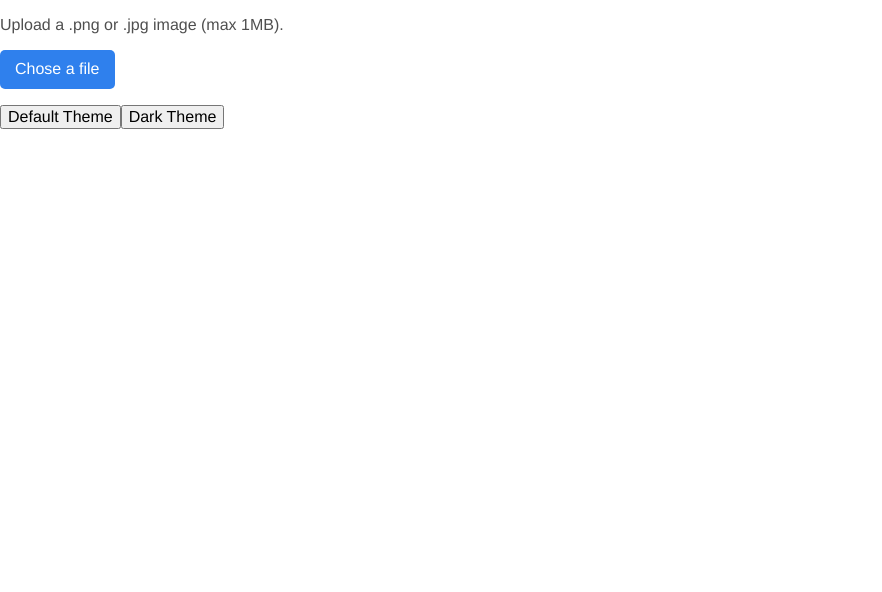
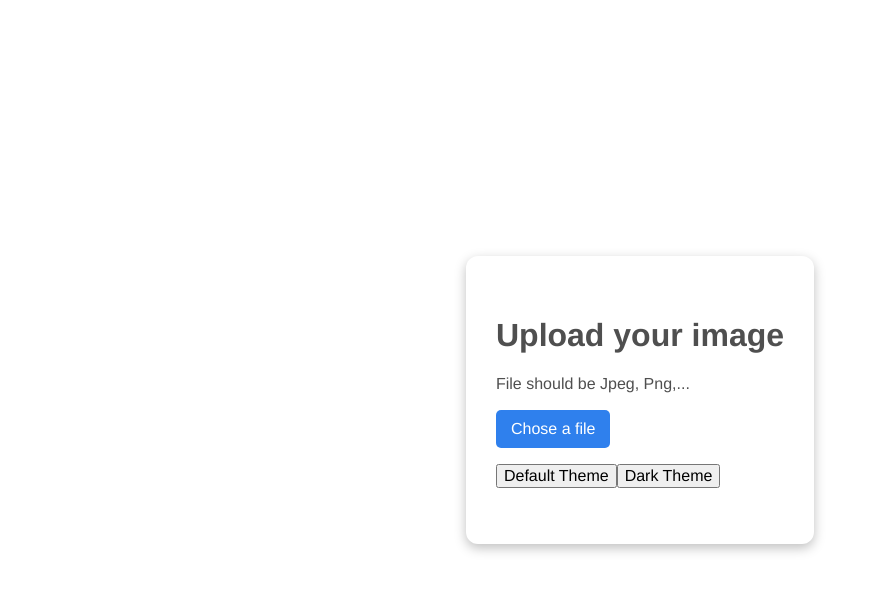
Before and after one commit to nilkesede/image-uploader, a Next.js app: page / in a window 1280 px wide. Shown: the top 592 px of the page, without its empty margins (0-882 px from the left). Built offline with nearby package versions, Linux system fonts and the light colour scheme.

Commit message:
feat: starting page layout

```diff
--- a/package.json
+++ b/package.json
@@ -27,6 +27,7 @@
   "devDependencies": {
     "@commitlint/cli": "^18.4.3",
     "@commitlint/config-conventional": "^18.4.3",
+    "@next/eslint-plugin-next": "^14.0.3",
     "@storybook/addon-essentials": "^7.5.3",
     "@storybook/addon-interactions": "^7.5.3",
     "@storybook/addon-links": "^7.5.3",
--- /dev/null
+++ b/src/components/Container/Container.tsx
@@ -0,0 +1,19 @@
+import styled from 'styled-components'
+import Card from '../Card'
+
+const Wrapper = styled.div`
+  display: flex;
+  flex-wrap: wrap;
+  flex-direction: column;
+  align-items: center;
+  justify-content: center;
+  height: 100%;
+`
+
+export default function Container({ children }: { children: React.ReactNode }) {
+  return (
+    <Wrapper>
+      <Card>{children}</Card>
+    </Wrapper>
+  )
+}
--- /dev/null
+++ b/src/components/Container/index.tsx
@@ -0,0 +1,3 @@
+import Container from './Container'
+
+export default Container
--- a/src/containers/Index/index.tsx
+++ b/src/containers/Index/index.tsx
@@ -1,8 +1,11 @@
 import { useRef } from 'react'
 import { useLocalStorage } from 'usehooks-ts'
+import Image from 'next/image'
+
+import { defaultTheme, darkTheme } from '../../styles/theme'
+import Button from '../../components/Button'
+import Container from '../../components/Container'
 import useLogic from './logic'
-import Button from '../../components/Button'
-import { defaultTheme, darkTheme } from '../../styles/theme'
 
 export default function Index() {
   const { uploadImage, image, url } = useLogic()
@@ -13,8 +16,9 @@ export default function Index() {
   }
 
   return (
-    <>
-      <p data-testid="input-label">Upload a .png or .jpg image (max 1MB).</p>
+    <Container>
+      <h1>Upload your image</h1>
+      <p data-testid="input-label">File should be Jpeg, Png,...</p>
       <Button label="Chose a file" onClick={onButtonClick} />
       <input
         onChange={uploadImage}
@@ -26,13 +30,13 @@ export default function Index() {
       {image && <p>{image}</p>}
       {url && (
         <p>
-          <img src={url} alt="uploaded" width="500" />
+          <Image src={url} alt="uploaded" width="500" />
         </p>
       )}
       <p>
         <button onClick={() => setTheme(defaultTheme)}>Default Theme</button>
         <button onClick={() => setTheme(darkTheme)}>Dark Theme</button>
       </p>
-    </>
+    </Container>
   )
 }
--- a/src/pages/_app.tsx
+++ b/src/pages/_app.tsx
@@ -1,7 +1,7 @@
-// pages/_app.tsx
 import type { AppProps } from 'next/app'
 import { ThemeProvider } from 'styled-components'
 import { useLocalStorage } from 'usehooks-ts'
+
 import { defaultTheme } from '../styles/theme'
 import GlobalStyle from '../styles/global'
 
--- a/src/styles/global.ts
+++ b/src/styles/global.ts
@@ -8,4 +8,7 @@ export default createGlobalStyle`
     color: ${({ theme }) => theme.colors.text};
     background-color: ${({ theme }) => theme.colors.background};
   }
+  #__next {
+    height: 100vh;
+  }
 `
```
Also changed, not shown: .eslintrc.js, src/pages/index.tsx (renamed from src/pages/index.ts), 2 other files (tests, documents, lock files or other folders).
